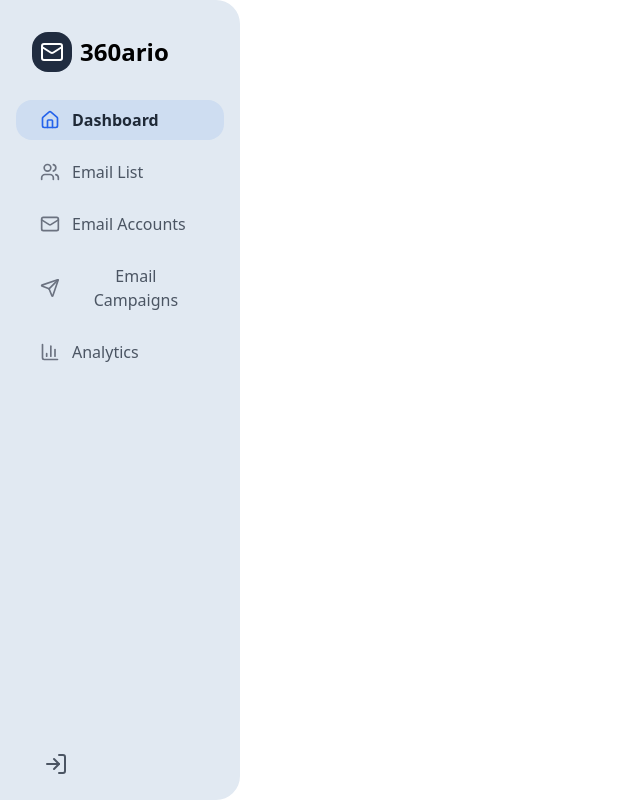
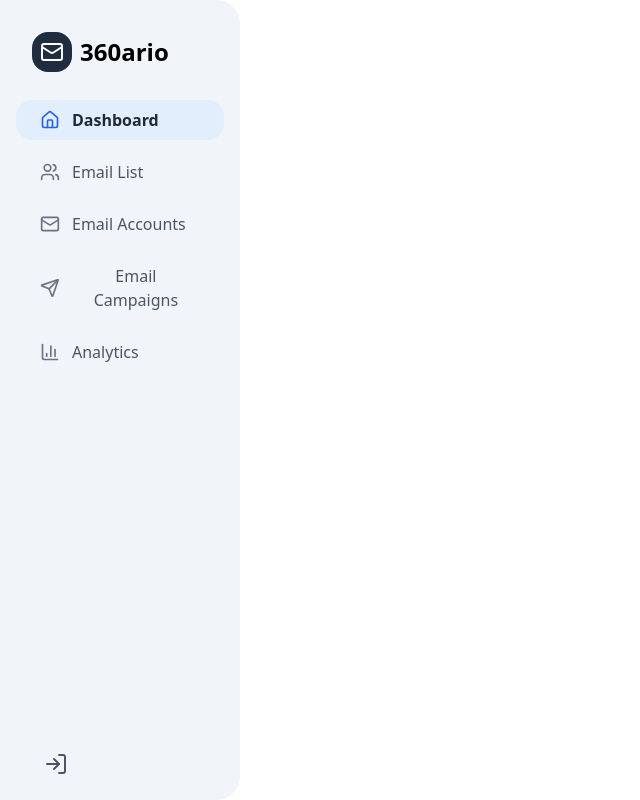
Before and after one commit to techieshruti/Globopersona-project-Frontend-UI-Redesign, a React (Vite) app: page / in a window 1280 px wide. Shown: the whole page, without its empty margins (0-640 px from the left). Built offline with nearby package versions, Linux system fonts and the light colour scheme.

Commit message:
added styles to sidebar

```diff
--- a/src/components/Layout/Sidebar.jsx
+++ b/src/components/Layout/Sidebar.jsx
@@ -2,18 +2,18 @@ import React, { useState } from 'react'
 import { House, Users, Mail, Send, ChartColumn, LogIn } from 'lucide-react';
 
 const navItems = [
-  { id: "dashboard", label: "Dashboard", icon: House, color: "#2563eb" },
-  { id: "emailList", label: "Email List", icon: Users, color: "#10b981" },
-  { id: "emailAccounts", label: "Email Accounts", icon: Mail, color: "#f59e0b" },
-  { id: "campaigns", label: "Email Campaigns", icon: Send, color: "#ef4444" },
-  { id: "analytics", label: "Analytics", icon: ChartColumn, color: "#6366f1" },
+  { id: "dashboard", label: "Dashboard", icon: House, color: "#2563eb", bgColor: "#e3eefc" },
+  { id: "emailList", label: "Email List", icon: Users, color: "#10b981", bgColor: "#dcfae0" },
+  { id: "emailAccounts", label: "Email Accounts", icon: Mail, color: "#f59e0b", bgColor: "#faf2d4" },
+  { id: "campaigns", label: "Email Campaigns", icon: Send, color: "#ef4444", bgColor: "#fae6e6" },
+  { id: "analytics", label: "Analytics", icon: ChartColumn, color: "#6366f1", bgColor: "#e0e7ff" },
 ];
 
 const Sidebar = () => {
   const [activeItem, setActiveItem] = useState("dashboard");
 
   return (
-    <div className='bg-[#e1e9f2] h-screen flex flex-col justify-between fixed p-4 w-60 rounded-tr-3xl rounded-br-3xl'>
+    <div className='bg-[#f1f5fa] h-screen flex flex-col justify-between fixed p-4 w-60 rounded-tr-3xl rounded-br-3xl'>
 
       {/* Logo */}
       <div className='flex flex-col gap-3'>
@@ -32,8 +32,11 @@ const Sidebar = () => {
               <button
                 key={item.id}
                 onClick={() => setActiveItem(item.id)}
+                style={{
+                  background: isActive ? item.bgColor : "transparent"
+                }}
                 className={`flex items-center gap-3 px-6 py-2 rounded-2xl transition-all
-                  ${isActive ? "bg-[#ceddf1] font-semibold text-gray-800" : "text-gray-600 hover:bg-[#d9e4f2]"}
+                  ${isActive ? "font-semibold text-gray-800" : "text-gray-600 hover:bg-[#d9e4f2]"}
                 `}
               >
                 <Icon
```
